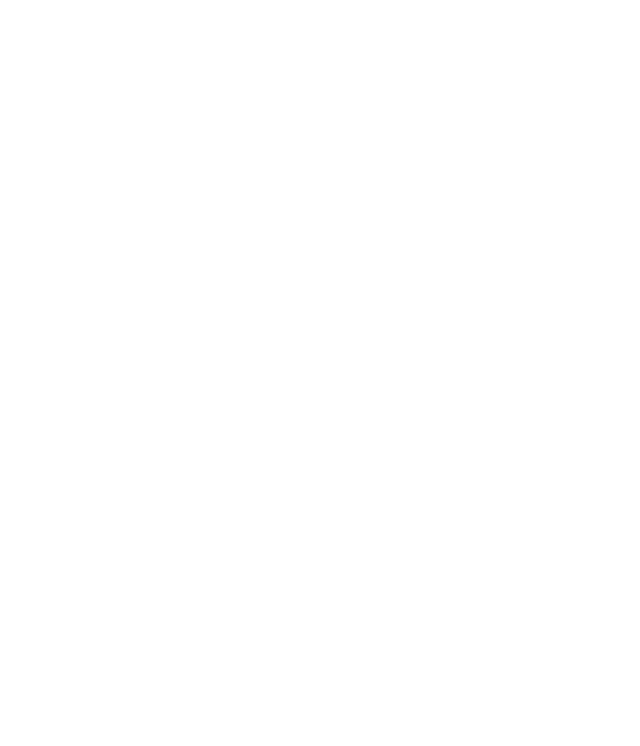
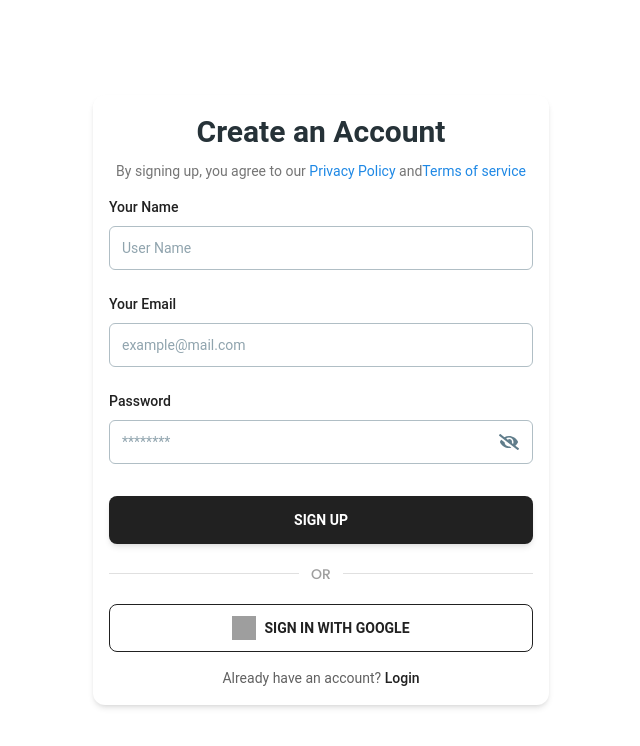
Before and after one commit to HimanshuDobariya/Nexus, a React (Vite) app in the folder client/: page /signup in a window 1280 px wide. Before the commit this address had no page. Shown: the top 746 px of the page, without its empty margins (319-959 px from the left). Built offline with nearby package versions, Linux system fonts and the light colour scheme; grey boxes are pictures that could not be loaded.

Commit message:
create signup form with input validation

```diff
--- a/client/package.json
+++ b/client/package.json
@@ -13,6 +13,7 @@
     "@material-tailwind/react": "^2.1.10",
     "react": "^18.3.1",
     "react-dom": "^18.3.1",
+    "react-hook-form": "^7.54.2",
     "react-icons": "^5.4.0",
     "react-router-dom": "^7.1.5"
   },
--- a/client/src/App.jsx
+++ b/client/src/App.jsx
@@ -1,13 +1,18 @@
 import { BrowserRouter as Router, Routes, Route } from "react-router-dom";
 import MainLayout from "./layouts/MainLayout";
-import Home from "./pages/public/Home"
+import Home from "./pages/public/Home";
+import AuthLayout from "./layouts/AuthLayout";
+import Signup from "./pages/auth/Signup";
 const App = () => {
   return (
     <Router>
       <Routes>
         <Route element={<MainLayout />}>
+          <Route path="/" element={<Home />} />
+        </Route>
 
-          <Route path="/"  element={<Home /> } />
+        <Route element={<AuthLayout />}>
+          <Route path="/signup" element={<Signup />} />
         </Route>
       </Routes>
     </Router>
--- a/client/src/index.css
+++ b/client/src/index.css
@@ -11,3 +11,9 @@
 body {
   font-family: "Poppins", serif;
 }
+
+@layer components {
+  .error-message {
+    @apply text-red-500 flex items-center gap-1 text-xs absolute -bottom-[18px];
+  }
+}
--- /dev/null
+++ b/client/src/layouts/AuthLayout.jsx
@@ -0,0 +1,9 @@
+import { Outlet } from "react-router-dom";
+const AuthLayout = () => {
+  return (
+    <div className="grid text-center h-screen items-center py-8 px-4">
+      <Outlet />
+    </div>
+  );
+};
+export default AuthLayout;
--- /dev/null
+++ b/client/src/pages/auth/Signup.jsx
@@ -0,0 +1,205 @@
+import { Typography, Input, Button, Card } from "@material-tailwind/react";
+import { useState } from "react";
+import { FaEyeSlash } from "react-icons/fa";
+import { FaEye } from "react-icons/fa";
+import { Link } from "react-router-dom";
+import { useForm } from "react-hook-form";
+import { IoAlertCircle } from "react-icons/io5";
+
+const Signup = () => {
+  const [passwordShown, setPasswordShown] = useState(false);
+  const {
+    register,
+    handleSubmit,
+    formState: { errors },
+  } = useForm();
+
+  const onSubmit = (data) => {
+    console.log(data);
+    // Handle form submission
+  };
+
+  return (
+    <Card className="w-full p-4 md:max-w-[456px] mx-auto">
+      <div>
+        <Typography variant="h3" color="blue-gray" className="mb-2">
+          Create an Account
+        </Typography>
+        <Typography className="mb-4 text-gray-600 font-normal text-sm text-center">
+          By signing up, you agree to our{" "}
+          <Link to="/privacy" className="text-blue-600">
+            {" "}
+            Privacy Policy{" "}
+          </Link>{" "}
+          and
+          <Link to="/terms" className="text-blue-600">
+            Terms of service
+          </Link>
+        </Typography>
+        <form className="mx-auto text-left" onSubmit={handleSubmit(onSubmit)}>
+          <div className="mb-6 relative">
+            <label htmlFor="name">
+              <Typography
+                variant="small"
+                className="mb-2 block font-medium text-gray-900"
+              >
+                Your Name
+              </Typography>
+            </label>
+            <Input
+              id="name"
+              color="gray"
+              size="lg"
+              type="text"
+              {...register("name", {
+                required: "Name is required",
+                minLength: {
+                  value: 3,
+                  message: "Name must be at least 3 characters",
+                },
+              })}
+              placeholder="User Name"
+              className="appearance-none !border-t-blue-gray-200 placeholder:text-blue-gray-300 placeholder:opacity-100 focus:!border-t-gray-900 [&::-webkit-inner-spin-button]:appearance-none [&::-webkit-outer-spin-button]:appearance-none"
+              labelProps={{
+                className: "before:content-none after:content-none",
+              }}
+            />
+            {errors.name && (
+              <p className="error-message">
+                <IoAlertCircle />
+                {errors.name.message}
+              </p>
+            )}
+          </div>
+          <div className="mb-6 relative">
+            <label htmlFor="email">
+              <Typography
+                variant="small"
+                className="mb-2 block font-medium text-gray-900"
+              >
+                Your Email
+              </Typography>
+            </label>
+            <Input
+              id="email"
+              color="gray"
+              size="lg"
+              type="email"
+              {...register("email", {
+                required: "Email is required",
+                pattern: {
+                  value: /^[A-Z0-9._%+-]+@[A-Z0-9.-]+\.[A-Z]{2,}$/i,
+                  message: "Invalid email address",
+                },
+              })}
+              placeholder="example@mail.com"
+              className="appearance-none !border-t-blue-gray-200 placeholder:text-blue-gray-300 placeholder:opacity-100 focus:!border-t-gray-900 [&::-webkit-inner-spin-button]:appearance-none [&::-webkit-outer-spin-button]:appearance-none"
+              labelProps={{
+                className: "before:content-none after:content-none",
+              }}
+            />
+            {errors.email && (
+              <p className="error-message">
+                <IoAlertCircle />
+                {errors.email.message}
+              </p>
+            )}
+          </div>
+          <div className="mb-6 relative">
+            <label htmlFor="password">
+              <Typography
+                variant="small"
+                className="mb-2 block font-medium text-gray-900"
+              >
+                Password
+              </Typography>
+            </label>
+            <Input
+              size="lg"
+              placeholder="********"
+              {...register("password", {
+                required: "Password is required",
+                minLength: {
+                  value: 8,
+                  message: "Password must be at least 8 characters long",
+                },
+                pattern: {
+                  value: /^(?=.*[A-Z])(?=.*[!@#$%^&*])(?=.*[0-9]).{8,}$/,
+                  message: "Must contain uppercase, number & special letter.",
+                },
+              })}
+              className="appearance-none !border-t-blue-gray-200 placeholder:text-blue-gray-300 placeholder:opacity-100 focus:!border-t-gray-900 [&::-webkit-inner-spin-button]:appearance-none [&::-webkit-outer-spin-button]:appearance-none"
+              labelProps={{
+                className: "before:content-none after:content-none",
+              }}
+              type={passwordShown ? "text" : "password"}
+              icon={
+                <span
+                  className="cursor-pointer"
+                  onClick={() => {
+                    setPasswordShown((prev) => !prev);
+                  }}
+                >
+                  {passwordShown ? (
+                    <FaEye className="h-5 w-5" />
+                  ) : (
+                    <FaEyeSlash className="h-5 w-5" />
+                  )}
+                </span>
+              }
+            />
+            {errors.password && (
+              <p className="error-message">
+                <IoAlertCircle />
+                {errors.password.message}
+              </p>
+            )}
+          </div>
+          <Button
+            color="gray"
+            size="lg"
+            className="mt-8"
+            fullWidth
+            type="submit"
+          >
+            sign up
+          </Button>
+
+          <div className="flex items-center my-5">
+            <div className="flex-1 border-t border-gray-300"></div>
+            <span className="px-3 text-gray-500 text-sm font-medium">OR</span>
+            <div className="flex-1 border-t border-gray-300"></div>
+          </div>
+
+          <Button
+            variant="outlined"
+            size="lg"
+            className=" flex h-12 items-center justify-center gap-2"
+            fullWidth
+          >
+            <img
+              src={`https://www.material-tailwind.com/logos/logo-google.png`}
+              alt="google"
+              className="h-6 w-6"
+            />{" "}
+            sign in with google
+          </Button>
+          <Typography
+            variant="small"
+            color="gray"
+            className="!mt-4 text-center font-normal"
+          >
+            Already have an account?{" "}
+            <Link
+              to="/login"
+              className="font-medium text-gray-900 hover:underline"
+            >
+              Login
+            </Link>
+          </Typography>
+        </form>
+      </div>
+    </Card>
+  );
+};
+export default Signup;
```
Also changed, not shown: 1 other file (tests, documents, lock files or other folders).
